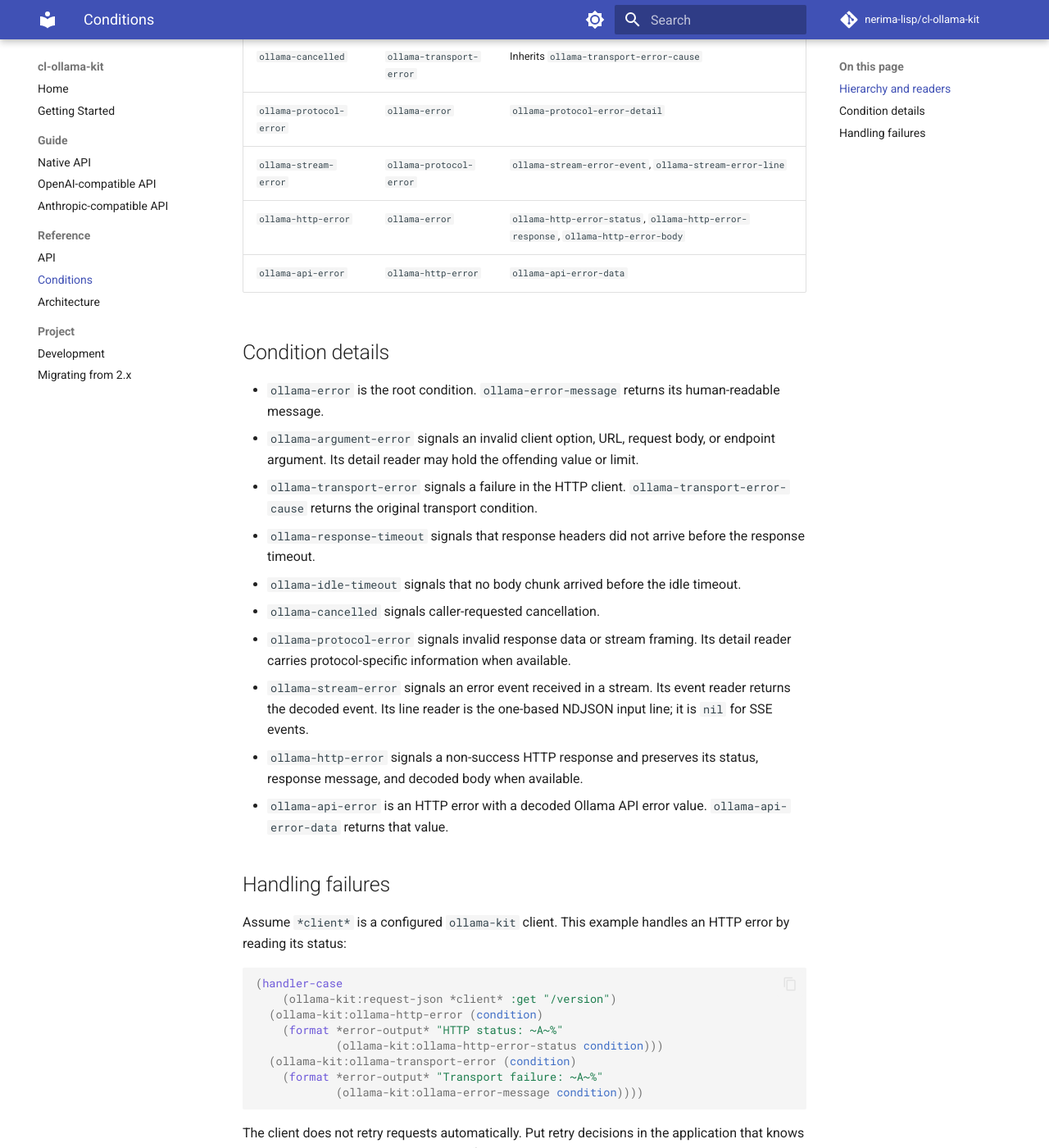
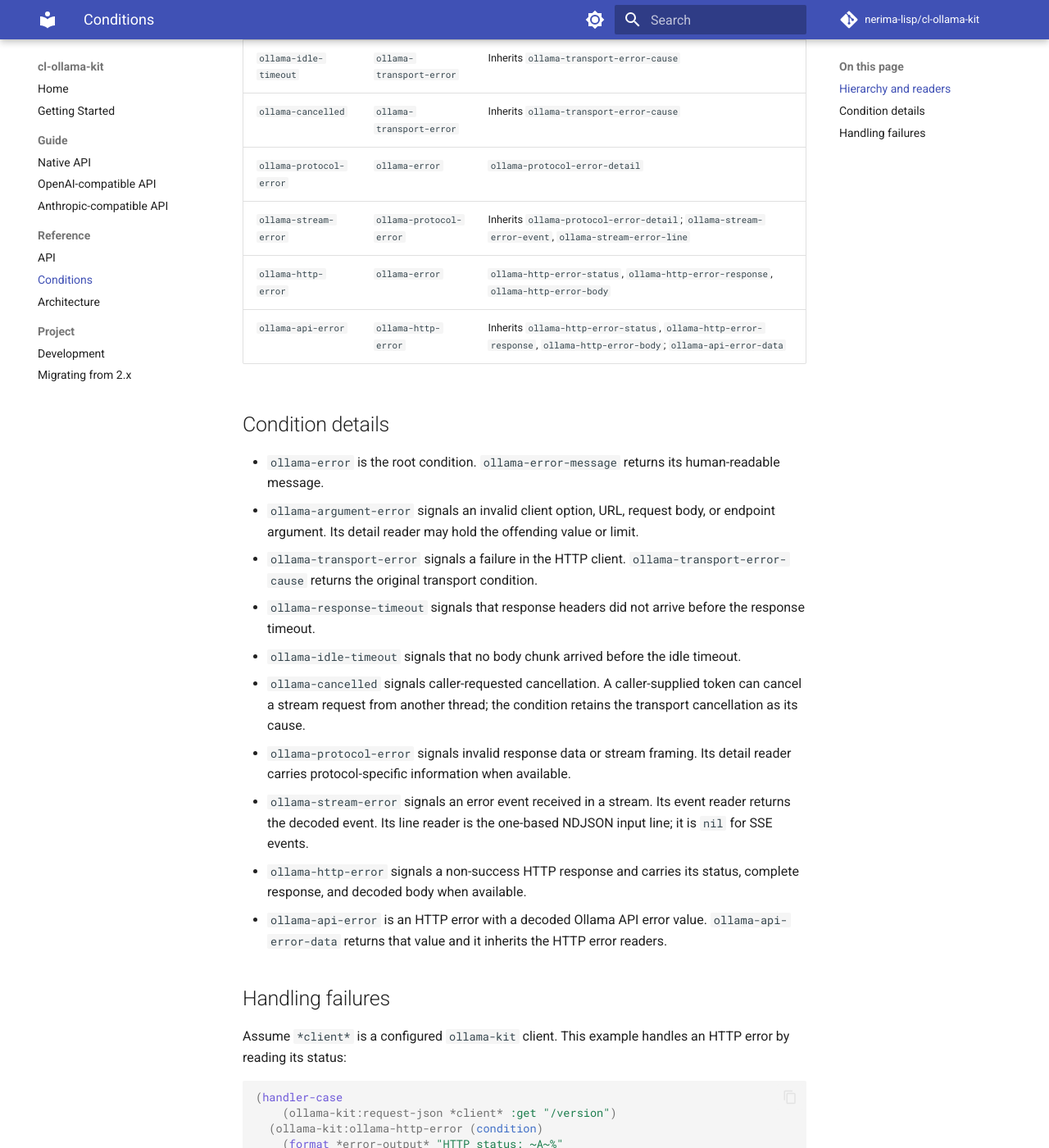
Before and after one commit to nerima-lisp/cl-ollama-kit, an MkDocs documentation site: the page built from docs/src/reference/conditions.md, in a window 1280 px wide and 1400 px high, scrolled down 539 px. Shown: the whole window at 82% size. Built offline with MkDocs 1.6.1 and Material for MkDocs 9.7.7, drawn with Linux system fonts in a browser that asks for light colours; comment, search, counter and statistics services are not loaded; some of the changed text lies outside the part shown.

Commit message:
Update conditions and migration references

```diff
--- a/docs/src/reference/conditions.md
+++ b/docs/src/reference/conditions.md
@@ -1,6 +1,8 @@
 # Conditions reference
 
 ## Hierarchy and readers
+
+Every condition and reader listed here is exported from `ollama-kit`. Conditions inherit readers from their parents. Every descendant also inherits `ollama-error-message`.
 
 | Condition | Parent | Readers |
 | --- | --- | --- |
@@ -11,9 +13,9 @@
 | `ollama-idle-timeout` | `ollama-transport-error` | Inherits `ollama-transport-error-cause` |
 | `ollama-cancelled` | `ollama-transport-error` | Inherits `ollama-transport-error-cause` |
 | `ollama-protocol-error` | `ollama-error` | `ollama-protocol-error-detail` |
-| `ollama-stream-error` | `ollama-protocol-error` | `ollama-stream-error-event`, `ollama-stream-error-line` |
+| `ollama-stream-error` | `ollama-protocol-error` | Inherits `ollama-protocol-error-detail`; `ollama-stream-error-event`, `ollama-stream-error-line` |
 | `ollama-http-error` | `ollama-error` | `ollama-http-error-status`, `ollama-http-error-response`, `ollama-http-error-body` |
-| `ollama-api-error` | `ollama-http-error` | `ollama-api-error-data` |
+| `ollama-api-error` | `ollama-http-error` | Inherits `ollama-http-error-status`, `ollama-http-error-response`, `ollama-http-error-body`; `ollama-api-error-data` |
 
 ## Condition details
 
@@ -22,11 +24,11 @@
 - `ollama-transport-error` signals a failure in the HTTP client. `ollama-transport-error-cause` returns the original transport condition.
 - `ollama-response-timeout` signals that response headers did not arrive before the response timeout.
 - `ollama-idle-timeout` signals that no body chunk arrived before the idle timeout.
-- `ollama-cancelled` signals caller-requested cancellation.
+- `ollama-cancelled` signals caller-requested cancellation. A caller-supplied token can cancel a stream request from another thread; the condition retains the transport cancellation as its cause.
 - `ollama-protocol-error` signals invalid response data or stream framing. Its detail reader carries protocol-specific information when available.
 - `ollama-stream-error` signals an error event received in a stream. Its event reader returns the decoded event. Its line reader is the one-based NDJSON input line; it is `nil` for SSE events.
-- `ollama-http-error` signals a non-success HTTP response and preserves its status, response message, and decoded body when available.
-- `ollama-api-error` is an HTTP error with a decoded Ollama API error value. `ollama-api-error-data` returns that value.
+- `ollama-http-error` signals a non-success HTTP response and carries its status, complete response, and decoded body when available.
+- `ollama-api-error` is an HTTP error with a decoded Ollama API error value. `ollama-api-error-data` returns that value and it inherits the HTTP error readers.
 
 ## Handling failures
 
```
Also changed, not shown: docs/src/project/migrating-from-2.x.md (+1 -1 lines).
